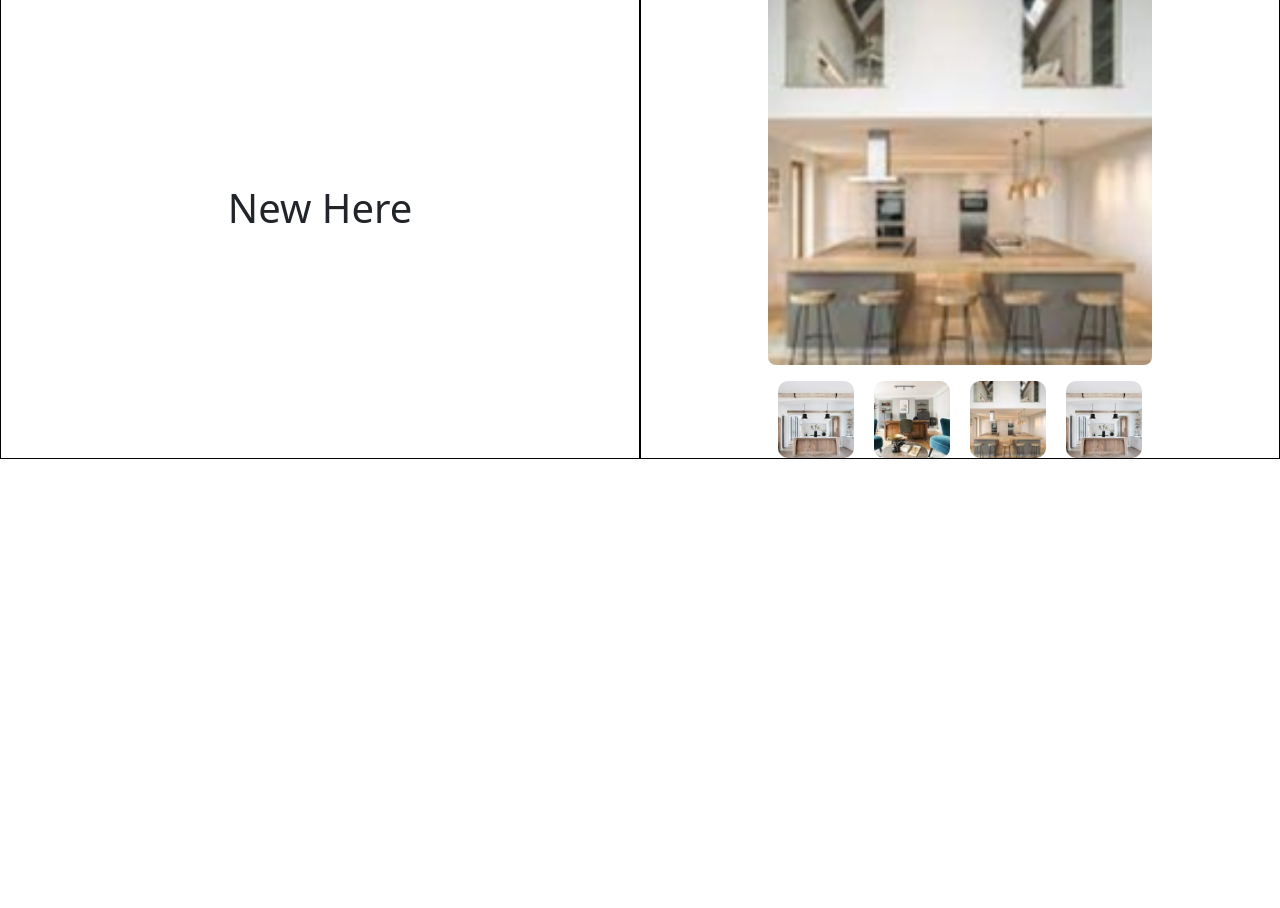
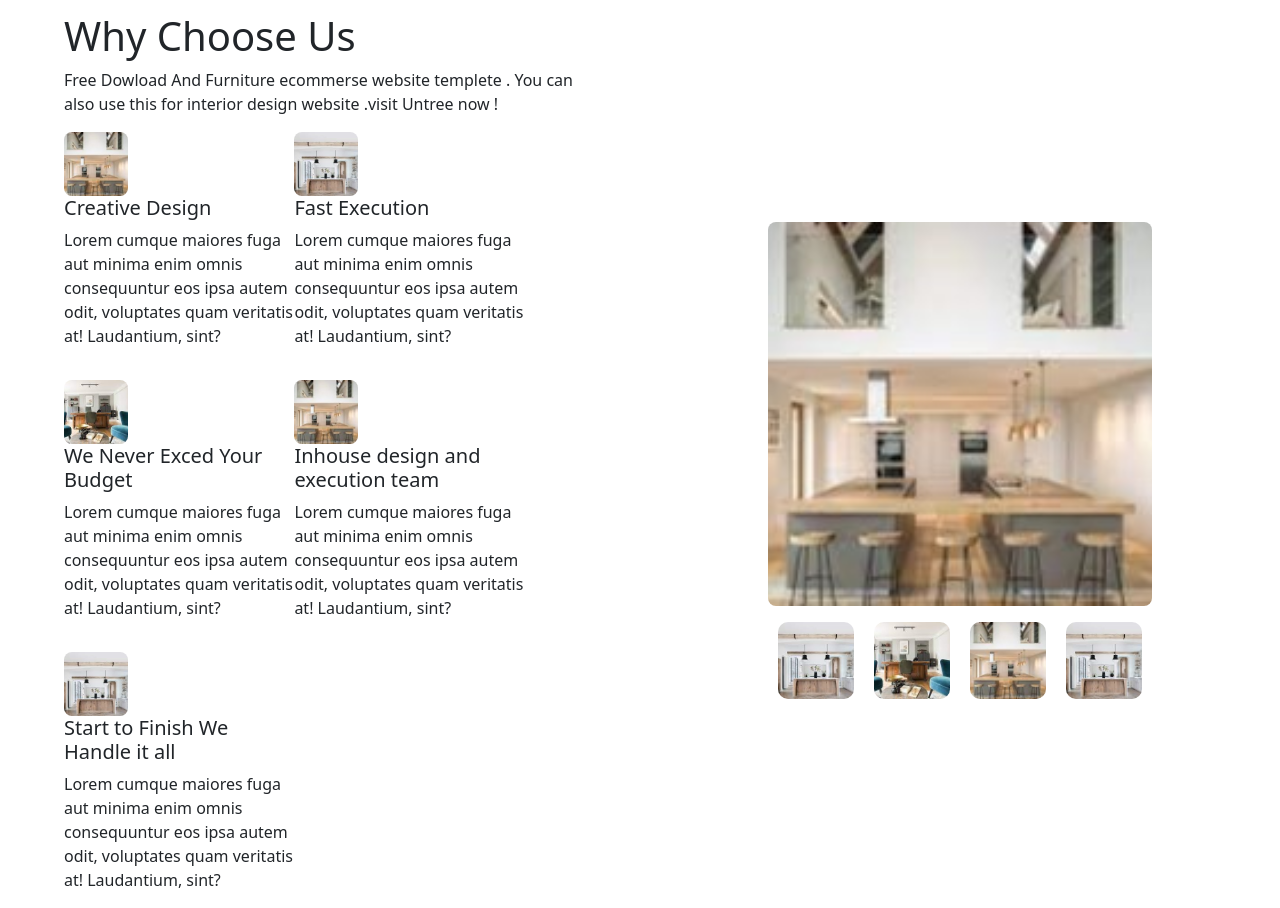
Before and after one commit to tripathi45/Clone-Project, a plain HTML site: page Second/index.html in a window 1280 px wide. Shown: the part 980-1888 px from the top of the page. Before the commit the page ends 1439 px from the top, so only its background shows below. Drawn offline with nearby package versions, Linux system fonts and the light colour scheme.

Commit message:
17-01-2023 22:44

```diff
--- a/Second/index.html
+++ b/Second/index.html
@@ -66,8 +66,43 @@
     <section>
       <div id="root5">
         <div class="root6">
-          <h1>New Here</h1>
-          <p></p>
+          <div id="root8">
+            <h1>Why Choose Us</h1>
+            <p>Free Dowload And Furniture ecommerse website templete . You can also use this for interior design website .visit Untree now !</p>
+            <div id="root9">
+              <div class="root10">
+                <div>
+                  <img src="Images/Logo1.jpg">
+                  <h2>Creative Design</h2>
+                  <p>Lorem  cumque maiores fuga aut minima enim omnis consequuntur eos ipsa autem odit, voluptates quam veritatis at! Laudantium, sint?</p>
+                </div>
+                <div>
+                  <img src="Images/Logo2.jpg">
+                  <h2>Fast Execution</h2>
+                  <p>Lorem  cumque maiores fuga aut minima enim omnis consequuntur eos ipsa autem odit, voluptates quam veritatis at! Laudantium, sint?</p>
+                </div>
+              </div>
+              <div class="root10">
+                <div>
+                  <img src="Images/Logo3.jpg">
+                  <h2>We Never Exced Your Budget</h2>
+                  <p>Lorem  cumque maiores fuga aut minima enim omnis consequuntur eos ipsa autem odit, voluptates quam veritatis at! Laudantium, sint?</p>
+                </div>
+                <div>
+                  <img src="Images/Logo1.jpg">
+                  <h2>Inhouse design and execution team</h2>
+                  <p>Lorem  cumque maiores fuga aut minima enim omnis consequuntur eos ipsa autem odit, voluptates quam veritatis at! Laudantium, sint?</p>
+                </div>
+                </div>
+                <div>
+                <div class="root11">
+                  <img src="Images/Logo2.jpg">
+                  <h2>Start to Finish We Handle it all</h2>
+                  <p>Lorem  cumque maiores fuga aut minima enim omnis consequuntur eos ipsa autem odit, voluptates quam veritatis at! Laudantium, sint?</p>
+                </div>
+                </div>
+            </div>
+          </div>
         </div>
         <div class="root6">
           <img src="Images/Logo1.jpg">
--- a/Second/style.css
+++ b/Second/style.css
@@ -89,16 +89,12 @@
 }
 #root5{
     display: flex;
-}
-.root6{
-    width:50vw;
-    border: 1px solid black;
+    margin-top: 4vh;
 }
 .root6{
     width:50vw;
     display: flex;
     flex-direction: column;
-    border: 1px solid black;
     justify-content: center;
     align-items: center;
 }
@@ -121,3 +117,43 @@
 #root7 img:hover{
     border: 2px solid #28E1DB;
 }
+#root8{
+    width: 40vw;
+}
+#root9{
+    width: 35vw;
+}
+.root10{
+    display: flex;
+    margin-bottom: 2vh;
+}
+.root10 img{
+    width: 5vw;
+    transition: 0.2s;
+}
+.root10 p{
+    width: 18vw;
+    font-size: 2vh;
+}
+.root10 h2{
+    width: 18vw;
+    font-size: 2.5vh;
+}
+.root11 img{
+    width: 5vw;
+    transition: 0.2s;
+}
+.root11 p{
+    width: 18vw;
+    font-size: 2vh;
+}
+.root11 h2{
+    width: 18vw;
+    font-size: 2.5vh;
+}
+.root10 img:hover{
+    border: 2px solid #28E1DB;
+}
+.root11 img:hover{
+    border: 2px solid #28E1DB;
+}
```
